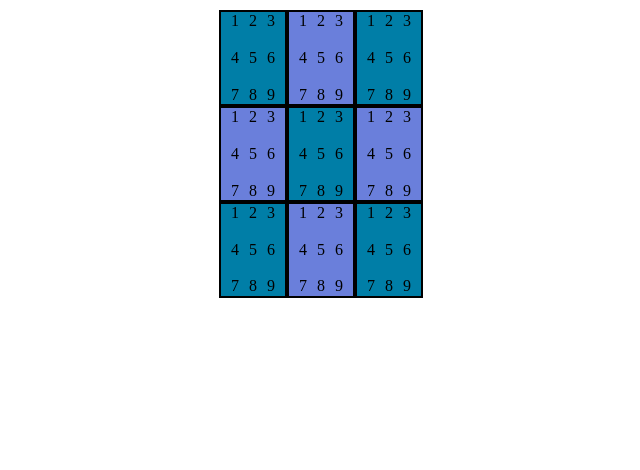
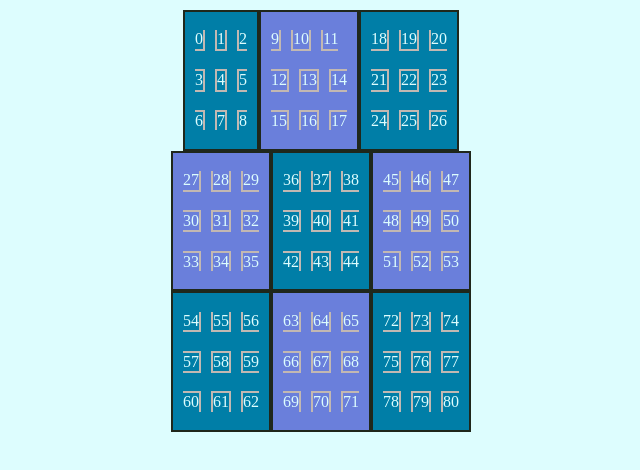
Before and after one commit to RichardRosenblat/wave-function-collapse, a React (Create React App) app: page / in a window 1280 px wide. Shown: the top 470 px of the page, without its empty margins (319-959 px from the left). Built offline with nearby package versions, Linux system fonts and the light colour scheme.

Commit message:
add board items and dynamic board mapping

```diff
--- a/src/components/Board/index.tsx
+++ b/src/components/Board/index.tsx
@@ -1,23 +1,38 @@
+import { xOptions } from "../../types/xOptions";
+import { yOptions } from "../../types/yOptions";
+import { boardify } from "../../util/boardify";
 import SquaresArea from "../SquaresArea";
 import Styles from "./Board.module.scss";
+
+const values1D: number[] = [];
+
+for (let i = 0; i < 81; i++) {
+	values1D[i] = i;
+}
+
+const boardValues: number[][][][] = boardify(values1D);
+
 const Board = () => {
 	return (
 		<section className={Styles.container}>
-			<div className={Styles.area_group}>
-				<SquaresArea id={"A"} y="top" x="right" />
-				<SquaresArea id={"B"} y="top" x="middle" />
-				<SquaresArea id={"C"} y="top" x="left" />
-			</div>
-			<div className={Styles.area_group}>
-				<SquaresArea id={"D"} y="center" x="right" />
-				<SquaresArea id={"E"} y="center" x="middle" />
-				<SquaresArea id={"F"} y="center" x="left" />
-			</div>
-			<div className={Styles.area_group}>
-				<SquaresArea id={"G"} y="bottom" x="right" />
-				<SquaresArea id={"H"} y="bottom" x="middle" />
-				<SquaresArea id={"I"} y="bottom" x="left" />
-			</div>
+			{boardValues.map((rowOfAreas, rowOfAreasIndex) => {
+				const yOption = ["top", "center", "bottom"][rowOfAreasIndex] as yOptions;
+				const rowOfAreasId = yOption[0];
+
+				return (
+					<div className={Styles.area_group} key={rowOfAreasId}>
+						{rowOfAreas.map((area, areaIndex) => {
+							const xOption = ["right", "middle", "left"][areaIndex] as xOptions;
+
+							return (
+								<SquaresArea y={yOption} x={xOption}>
+									{area}
+								</SquaresArea>
+							);
+						})}
+					</div>
+				);
+			})}
 		</section>
 	);
 };
--- /dev/null
+++ b/src/components/Square/Square.module.scss
@@ -0,0 +1,21 @@
+@import "../../styles/variables";
+.right {
+	border-left: 2px solid $gray;
+}
+.middle {
+	border-left: 2px solid $gray;
+	border-right: 2px solid $gray;
+}
+.left {
+	border-right: 2px solid $gray;
+}
+.top {
+	border-bottom: 2px solid $gray;
+}
+.center {
+	border-bottom: 2px solid $gray;
+	border-top: 2px solid $gray;
+}
+.bottom {
+	border-top: 2px solid $gray;
+}
--- /dev/null
+++ b/src/components/Square/index.tsx
@@ -0,0 +1,15 @@
+import { xOptions } from "../../types/xOptions";
+import { yOptions } from "../../types/yOptions";
+import Styles from "./Square.module.scss";
+
+interface props {
+	x: xOptions;
+	y: yOptions;
+	children: number;
+}
+
+const Square = ({ x, y, children: value }: props) => {
+	return <div className={Styles[x] + " " + Styles[y]}>{value < 0 ? "?" : value}</div>;
+};
+
+export default Square;
--- a/src/components/SquaresArea/SquaresArea.module.scss
+++ b/src/components/SquaresArea/SquaresArea.module.scss
@@ -1,9 +1,9 @@
 @import "../../styles/variables";
-
 
 @mixin border {
 	border: 2px;
-    border-style : solid;
+	border-style: solid;
+	border-color: $black;
 }
 
 .line {
@@ -11,10 +11,12 @@
 }
 .color-1 {
 	background-color: $blue1;
+	color: $white;
 	@include border;
 }
 .color-2 {
 	background-color: $blue2;
+	color: $white;
 	@include border;
 }
 .between-rows {
--- a/src/components/SquaresArea/index.tsx
+++ b/src/components/SquaresArea/index.tsx
@@ -1,72 +1,54 @@
+import React from "react";
+import Square from "../Square";
 import Styles from "./SquaresArea.module.scss";
-
-type xOptions = "right" | "middle" | "left";
-
-type yOptions = "top" | "center" | "bottom";
+import { xOptions } from "../../types/xOptions";
+import { yOptions } from "../../types/yOptions";
 
 type colorOptions = "color-1" | "color-2";
 interface props {
-	id?: string;
 	x: xOptions;
 	y: yOptions;
+	children: number[][];
 }
 
-const SquaresArea = ({ id, x, y }: props) => {
-	const color = getBackgroundColor(x, y);
+const SquaresArea = ({ x, y, children: areaValues }: props) => {
+	const areaId = y[0] + x[0];
+	const color = getBackgroundColor(areaId);
+
 	return (
-		<>
 		<div className={Styles[color]}>
-				<div className={Styles.line}>
-					<div className={Styles["between-rows"]}></div>
-					<div>1</div>
-					<div className={Styles["between-rows"]}></div>
+			{areaValues.map((line, lineIndex) => {
+				const yOption = ["top", "center", "bottom"][lineIndex] as yOptions;
+				const rowId = areaId + `[${yOption[0]}]`;
 
-					<div>2</div>
-					<div className={Styles["between-rows"]}></div>
-
-					<div>3</div>
-					<div className={Styles["between-rows"]}></div>
-				</div>
+				return (
+					<React.Fragment key={rowId}>
 						<br />
 						<div className={Styles.line}>
 							<div className={Styles["between-rows"]}></div>
-					<div>4</div>
+							{line.map((item, columnIndex) => {
+								const xOption = ["left", "middle", "right"][columnIndex] as xOptions;
+								const cellId = areaId + `[${yOption[0] + xOption[0]}]`;
+
+								return (
+									<React.Fragment key={cellId}>
+										<Square x={xOption} y={yOption}>
+											{item}
+										</Square>
 										<div className={Styles["between-rows"]}></div>
-
-					<div>5</div>
-					<div className={Styles["between-rows"]}></div>
-
-					<div>6</div>
-					<div className={Styles["between-rows"]}></div>
+									</React.Fragment>
+								);
+							})}
 						</div>
+					</React.Fragment>
+				);
+			})}
 			<br />
-				<div className={Styles.line}>
-					<div className={Styles["between-rows"]}></div>
-					<div>7</div>
-					<div className={Styles["between-rows"]}></div>
-
-					<div>8</div>
-					<div className={Styles["between-rows"]}></div>
-
-					<div>9</div>
-					<div className={Styles["between-rows"]}></div>
 		</div>
-			</div>
-		</>
 	);
 
-	function getBackgroundColor(x: xOptions, y: yOptions): colorOptions {
-		const map = {
-			right: 1,
-			middle: 2,
-			left: 3,
-
-			top: 1,
-			center: 2,
-			bottom: 3,
-		};
-
-		if (Math.abs(map[x] - map[y]) === 1) {
+	function getBackgroundColor(areaId: string): colorOptions {
+		if (["tm", "cr", "cl", "bm"].includes(areaId)) {
 			return "color-1";
 		}
 
--- a/src/index.css
+++ b/src/index.css
@@ -1,3 +1,3 @@
 body {
-    background-color: #ddfdfe;
+	background-color: #ddfdfe;
 }
--- a/src/index.tsx
+++ b/src/index.tsx
@@ -1,13 +1,12 @@
-import React from 'react';
-import ReactDOM from 'react-dom/client';
-import 'normalize.css'
-import Sudoku from './pages/Sudoku';
+import React from "react";
+import ReactDOM from "react-dom/client";
+import "normalize.css";
+import "./index.css";
+import Sudoku from "./pages/Sudoku";
 
-const root = ReactDOM.createRoot(
-  document.getElementById('root') as HTMLElement
+const root = ReactDOM.createRoot(document.getElementById("root") as HTMLElement);
+root.render(
+	<React.StrictMode>
+		<Sudoku />
+	</React.StrictMode>
 );
-root.render(
-  <React.StrictMode>
-    <Sudoku/>
-  </React.StrictMode>
-);
--- a/src/styles/_variables.scss
+++ b/src/styles/_variables.scss
@@ -3,7 +3,7 @@ $green: #31e981;
 $blue1: #6a7fdb;
 $blue2: #007ea7;
 $white: #ddfdfe;
-
+$gray: #c2b8b2;
 
 $max_width_to_mobile: 768px;
 $width_mobile: 100%;
--- /dev/null
+++ b/src/types/xOptions.ts
@@ -0,0 +1 @@
+export type xOptions = "right" | "middle" | "left";
--- /dev/null
+++ b/src/types/yOptions.ts
@@ -0,0 +1 @@
+export type yOptions = "top" | "center" | "bottom";
--- /dev/null
+++ b/src/util/boardify.ts
@@ -0,0 +1,29 @@
+export function boardify(array: number[]) {
+	if (array.length !== 81) {
+		throw new Error("An array cannot be boardified if its lenght is other than 81");
+	}
+
+	const board: number[][][][] = [];
+	let areasRowInBoard: number[][][] = [];
+	let areasInAreaRow: number[][] = [];
+	let rowInArea: number[] = [];
+
+	for (let i = 0; i < array.length; i++) {
+		rowInArea.push(array[i]);
+
+		if (rowInArea.length === 3) {
+			areasInAreaRow.push(rowInArea);
+			rowInArea = [];
+		}
+		if (areasInAreaRow.length === 3) {
+			areasRowInBoard.push(areasInAreaRow);
+			areasInAreaRow = [];
+		}
+		if (areasRowInBoard.length === 3) {
+			board.push(areasRowInBoard);
+			areasRowInBoard = [];
+		}
+	}
+
+	return board;
+}
```
Lines whose indentation alone changed are shown as unchanged.
